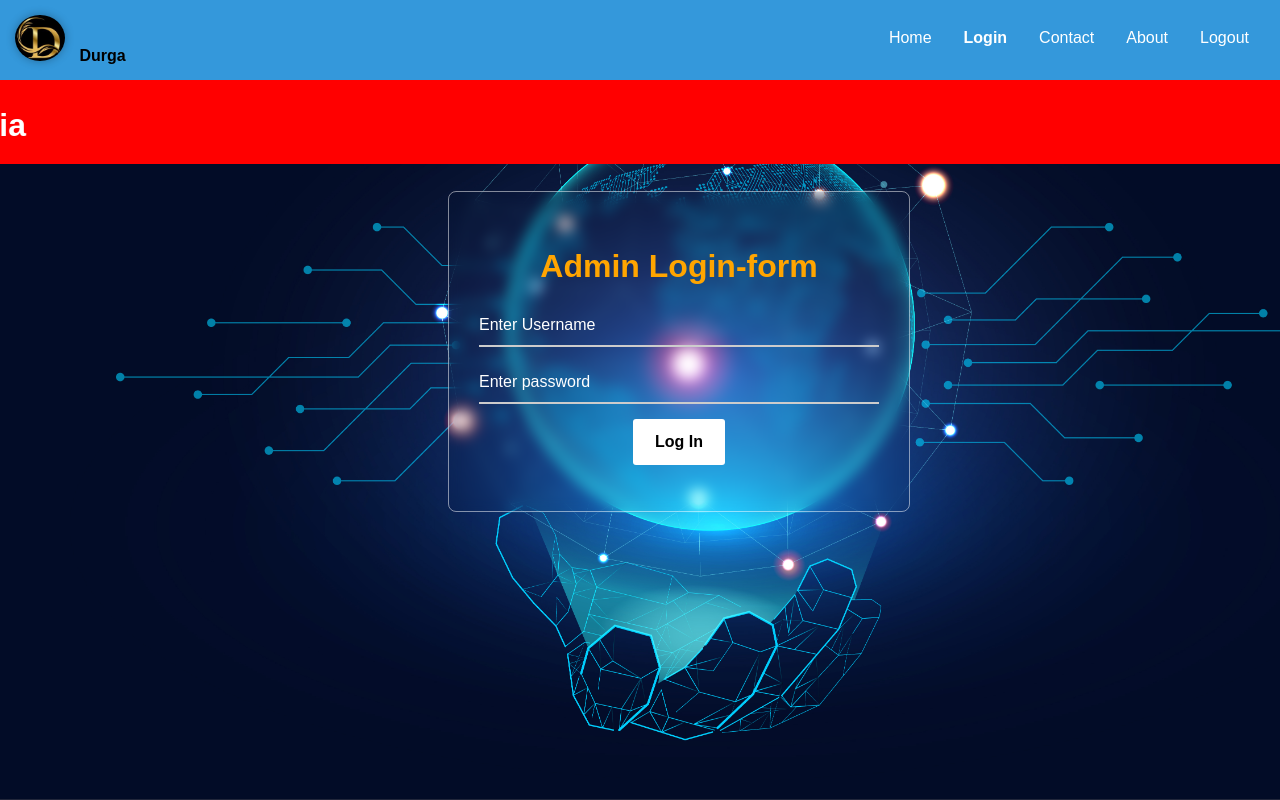
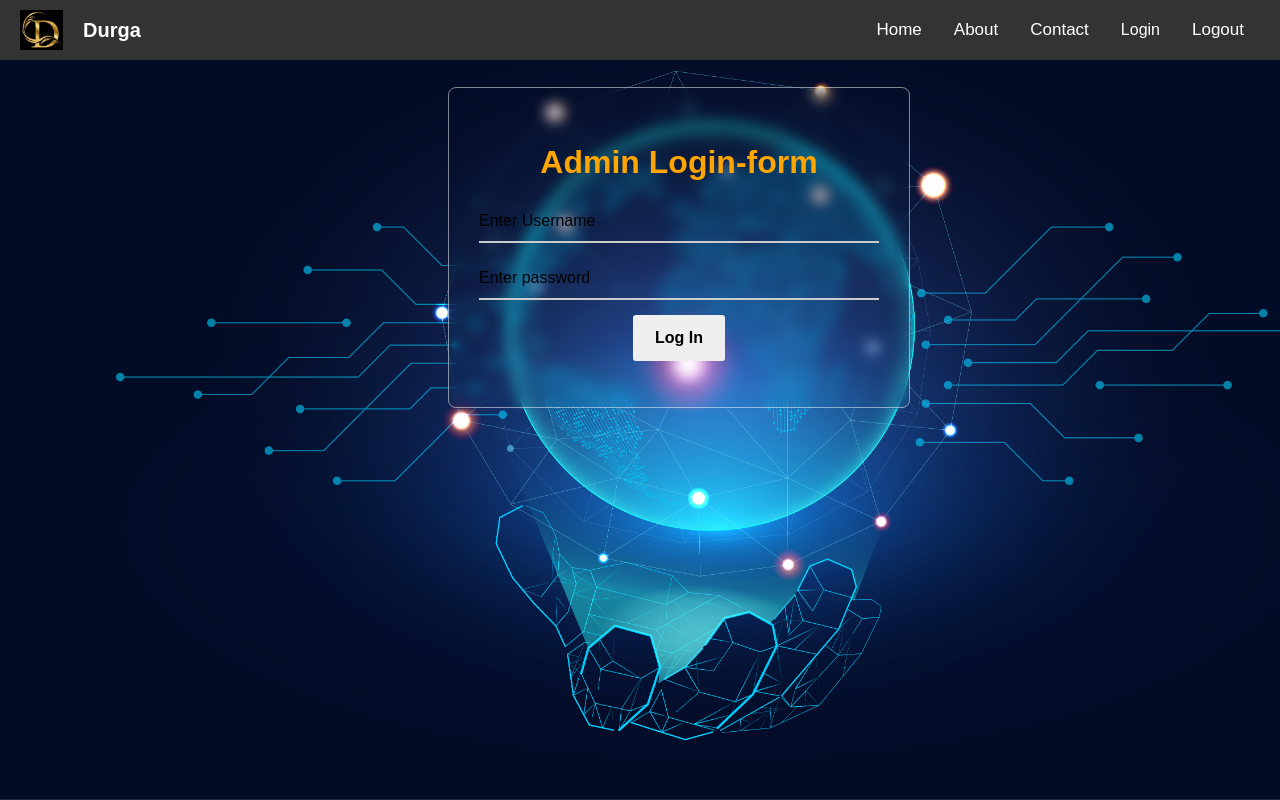
Before and after one commit to Durgarao-gunja365/PFSD_Student_course_management_system, a Django app: page /login/ in a window 1280 px wide. Run offline with Django 5.2, Linux system fonts and the light colour scheme.

Commit message:
Initial commit from local project1

```diff
--- a/facultyapp/models.py
+++ b/facultyapp/models.py
@@ -3,7 +3,7 @@ from adminapp.models import faculty,Course
 
 
 
-# Create your models here.
+# Create your models here.+
 class coursecontent(models.Model):
     id = models.AutoField(primary_key=True)
     faculty=models.ForeignKey(faculty,blank=False,on_delete=models.CASCADE)
--- a/templates/index.html
+++ b/templates/index.html
@@ -8,160 +8,153 @@
         body {
             margin: 0;
             font-family: Arial, Helvetica, sans-serif;
-            background-color:#123456;
+
             background-size: cover;
             background-repeat: no-repeat;
             background-attachment: fixed;
         }
 
     .navbar {
-            overflow: hidden;
-            background-color: #3498db;
-            padding: 15px;
+    background-color: #333;
+    overflow: visible; /* Changed from hidden to visible */
+    display: flex;
+    align-items: center;
+    padding: 0 20px;
+    font-family: Arial, sans-serif;
+    position: relative; /* Important for dropdown positioning */
+    min-height: 60px; /* Ensure consistent height */
 }
 
 .navbar a {
-            float: right;
-            display: block;
     color: white;
     text-align: center;
     padding: 14px 16px;
     text-decoration: none;
+    font-size: 17px;
+    transition: all 0.3s;
+}
+
+.navbar a:hover {
+    background-color: #ddd;
+    color: black;
+    border-radius: 20px;
+}
+
+.navbar b {
+    margin-right: auto;
+    font-size: 20px;
+    padding: 0 10px;
+    color: white;
 }
 
 .logo {
-            width: 50px;
-            height: auto;
-            border-radius: 50%;
-            box-shadow: 0 0 10px rgba(0, 0, 0, 0.3);
+    height: 40px;
+    width: auto;
     margin-right: 10px;
 }
 
+/* Dropdown Container */
 .dropdown {
-            float: right;
-            overflow: hidden;
+    position: relative; /* Essential for dropdown */
+    display: inline-block;
+    z-index: 1000; /* High z-index to ensure visibility */
 }
 
-        .dropdown .dropbtn {
-            font-size: 16px;
-            border: none;
-            outline: none;
+/* Dropdown Button */
+.dropdown > div {
     color: white;
     padding: 14px 16px;
-            background-color: inherit;
-            font-family: inherit;
-            margin: 0;
+    cursor: pointer;
+     border-radius: 20px;
 }
 
-        .navbar a:hover, .dropdown:hover .dropbtn {
-            background-color: #2980B9;
+.dropdown:hover > div {
+    background-color: #ddd;
+    color: black;
 }
 
+/* Dropdown Content */
 .dropdown-content {
     display: none;
     position: absolute;
     background-color: #f9f9f9;
     min-width: 160px;
-            box-shadow: 0 8px 16px 0 rgba(0,0,0,0.2);
-            z-index: 1;
+    box-shadow: 0px 8px 16px 0px rgba(0,0,0,0.2);
+    z-index: 1001; /* Higher than parent */
+    right: 0;
+    top: 100%; /* Position below parent */
 }
 
+/* Dropdown Links */
 .dropdown-content a {
-            float: none;
     color: black;
     padding: 12px 16px;
     text-decoration: none;
     display: block;
     text-align: left;
+    white-space: nowrap; /* Prevent text wrapping */
 }
 
 .dropdown-content a:hover {
-            background-color: #ddd;
+    background-color: orange;
 }
 
+/* Show Dropdown on Hover */
 .dropdown:hover .dropdown-content {
     display: block;
+    background-color:#ddd;
+    animation: fadeIn 0.3s;
 }
 
-        /* Updated styles for video container and content */
+/* Fade-in animation */
+@keyframes fadeIn {
+    from { opacity: 0; transform: translateY(-10px); }
+    to { opacity: 1; transform: translateY(0); }
+}
 
+/* Ensure no parent elements are clipping the dropdown */
+body {
+    margin: 0;
+    overflow-x: hidden;
+}
+
+/* Responsive Design */
+@media screen and (max-width: 768px) {
+    .navbar {
+        flex-wrap: wrap;
+        padding: 10px;
+    }
+
+    .dropdown-content {
+        position: relative;
+        width: 100%;
+        right: auto;
+        box-shadow: none;
+    }
+}
     </style>
 </head>
 <body>
+
 <div class="navbar">
     <img src="{% static 'images/logod1.jpg' %}" alt="Logo" class="logo">
-        <b>Durga</b>
-         <a href="{% url 'logout'%}">Logout</a>
-        <a href="{% url 'about'%}">About</a>
-        <a href="{% url 'contact'%}">Contact</a>
+    <b style="color:white">Durga</b>
+    <a href="{% url 'home' %}">Home</a>
+    <a href="{% url 'about' %}">About</a>
+    <a href="{% url 'contact' %}">Contact</a>
     <div class="dropdown">
-            <button class="dropbtn">Login</button>
+       <div style="color :white">Login</div>
         <div class="dropdown-content">
             <a href="{% url 'login' %}">Admin Login</a>
             <a href="{% url 'studentlogin' %}">Student Login</a>
             <a href="{% url 'facultylogin' %}">Faculty Login</a>
         </div>
     </div>
-        <a href="{% url 'home'%}">Home</a>
+    <a href="{% url 'logout' %}">Logout</a>
 </div>
-    <marquee behavior="slide" direction="right" bgcolor="red"><h2>No.1 college in india</h2></marquee>
+<!--    <marquee behavior="slide" direction="right" bgcolor="red"><h2>No.1 college in india</h2></marquee>-->
     </body>
 {%block 'body' %}
-    <style>
-         .container {
-            position: relative;
-            width: 100%;
-            height: 100vh;
-            display: flex;
-            align-items: center;
-            justify-content: center;
-            text-align: center;
-        }
 
-        .container video {
-            position: absolute;
-            top: 0;
-            left: 0;
-            width: 100%;
-            height: 100%;
-            object-fit: cover;
-        }
-
-        .content {
-            z-index: 1; /* Ensure content is above the video */
-        }
-
-        .content h1 {
-            font-size: 95px;
-            color:yellow;
-            margin-bottom: 50px;
-        }
-
-        .content a {
-            font-size: 23px;
-            color: #fff;
-            background-color:orange;
-            text-decoration: none;
-            border: 2px solid #fff;
-            padding: 15px 25px;
-            border-radius: 50px;
-            transition: 0.3s;
-        }
-
-        .content a:hover {
-            background-color: #fff;
-            color: #000;
-        }
-    </style>
-{{ redirect_to_login_immediately }}
-    <div class="container">
-        <video autoplay loop muted playsinline>
-            <source src="media/media/vi4.mp4" type="video/mp4">
-        </video>
-        <div class="content">
-            <h1>KL UNIVERSITY</h1>
-            <a href="https://www.kluniversity.in/" target="_blank">About college</a>
-        </div>
-    </div>
 {%endblock%}
 </html>
--- a/templates/login.html
+++ b/templates/login.html
@@ -58,7 +58,7 @@ h2 {
   top: 50%;
   left: 0;
   transform: translateY(-50%);
-  color: #fff;
+
   font-size: 16px;
   pointer-events: none;
   transition: 0.15s ease;
@@ -71,7 +71,7 @@ h2 {
   border: none;
   outline: none;
   font-size: 16px;
-  color: #fff;
+  color: black;
 }
 
 .input-field input:focus~label,
@@ -112,7 +112,7 @@ h2 {
 }
 
 button {
-  background: #fff;
+
   color: #000;
   font-weight: 600;
   border: none;
--- a/templates/studentcourses.html
+++ b/templates/studentcourses.html
@@ -82,7 +82,7 @@
 
 
         <tr align="center">
-            <td><input type="submit" value="Add" class="addbutton"></td>
+            <td><input type="submit" value="View" class="addbutton"></td>
             <td><input type="reset" value="Clear" class="addbutton"></td>
         </tr>
 
```
Also changed, not shown: other parts of templates/login.html (+2 -2 lines), facultyapp/views.py (+13 -8 lines), studentapp/views.py (+10 -6 lines), templates/adminhome.html (+85 -23 lines), templates/facultylogin.html (+5 -5 lines), templates/studentlogin.html (+5 -5 lines), media/aws-certified-cloud-practitioner.png (added). Lines whose indentation alone changed are shown as unchanged.
